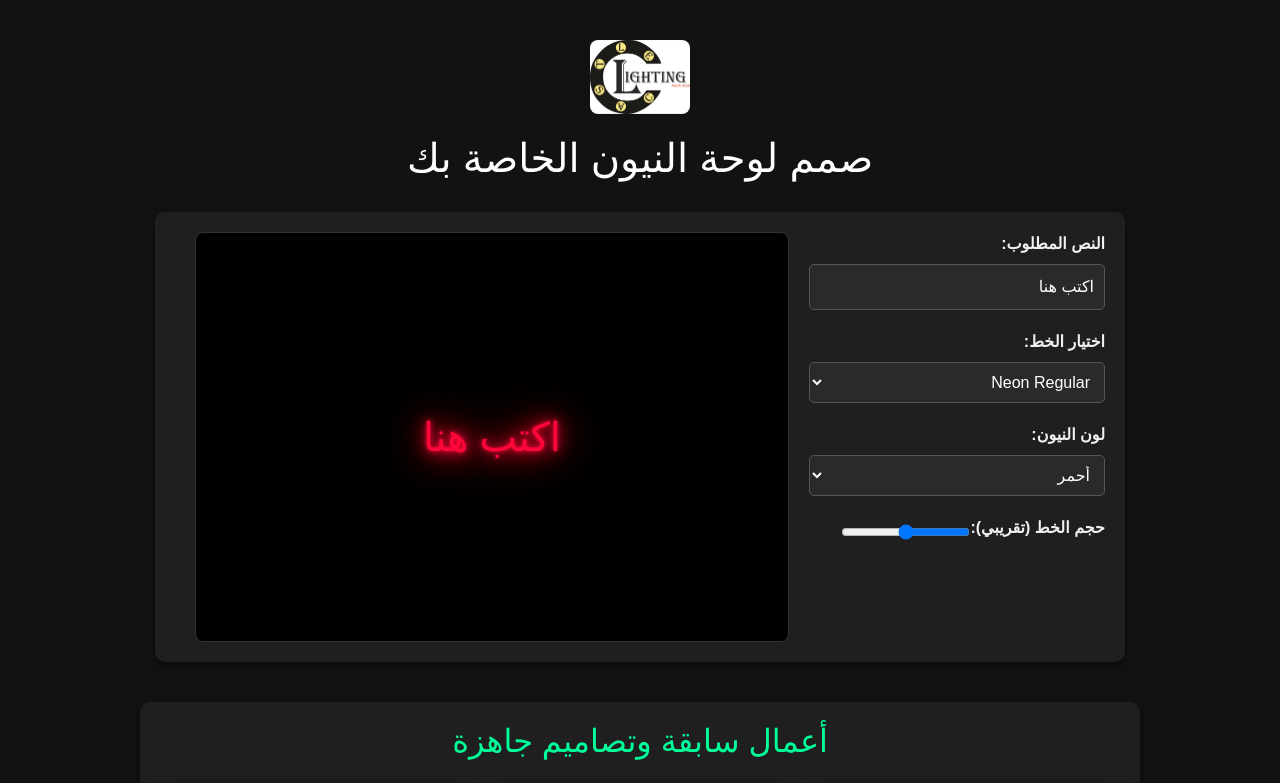
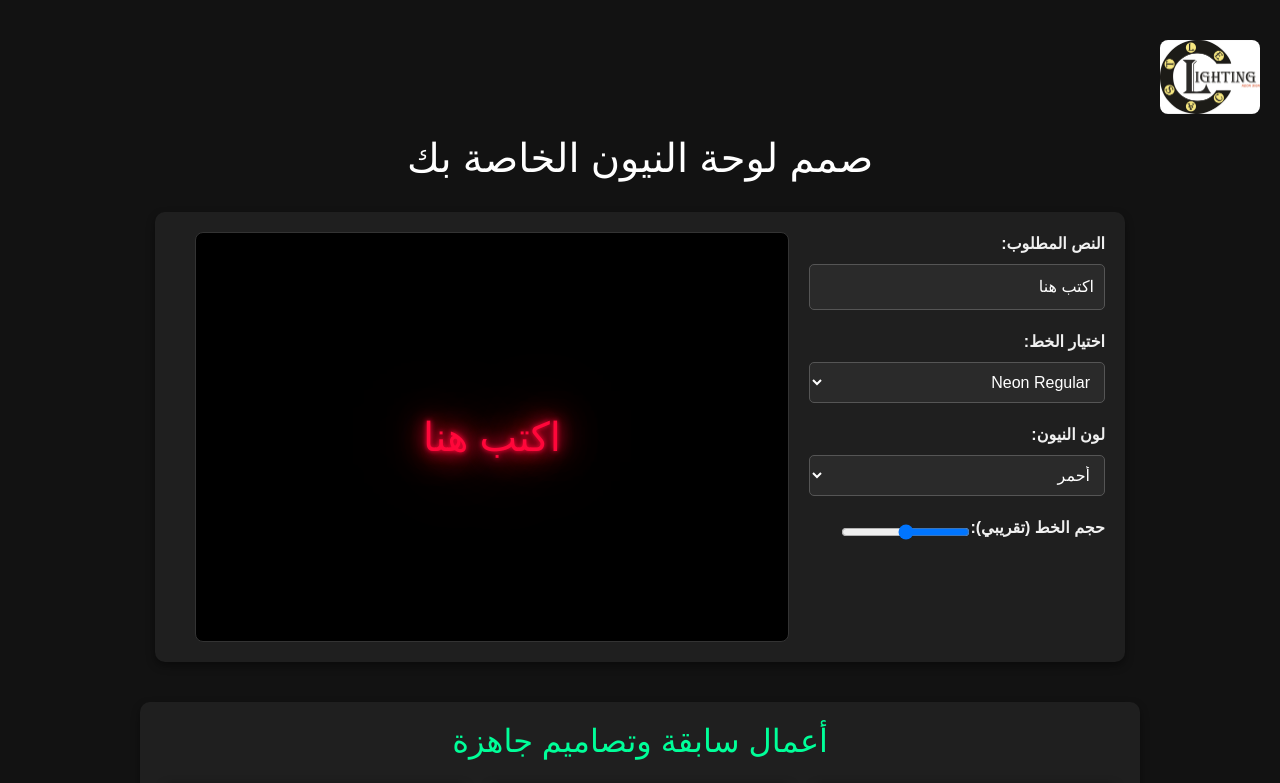
Before and after one commit to Onajjarko/Castlelight, a website: page index.html in a window 1280 px wide. Shown: the top 783 px of the page. Drawn offline with Linux system fonts and the light colour scheme; a web font is replaced by a local one.

Commit message:
Update style.css

```diff
--- a/style.css
+++ b/style.css
@@ -51,6 +51,18 @@
 
 .logo-container {
     text-align: center; /* لتوسيط الصورة */
+    padding-top: 20px;
+    margin-bottom: 20px;
+}
+
+.main-logo {
+    max-width: 100px; /* يمكنك تعديل الحجم حسب الرغبة */
+    height: auto;
+    border-radius: 8px;
+}
+
+.logo-container {
+    text-align: right; /* لتوسيط الصورة */
     padding-top: 20px;
     margin-bottom: 20px;
 }
```
